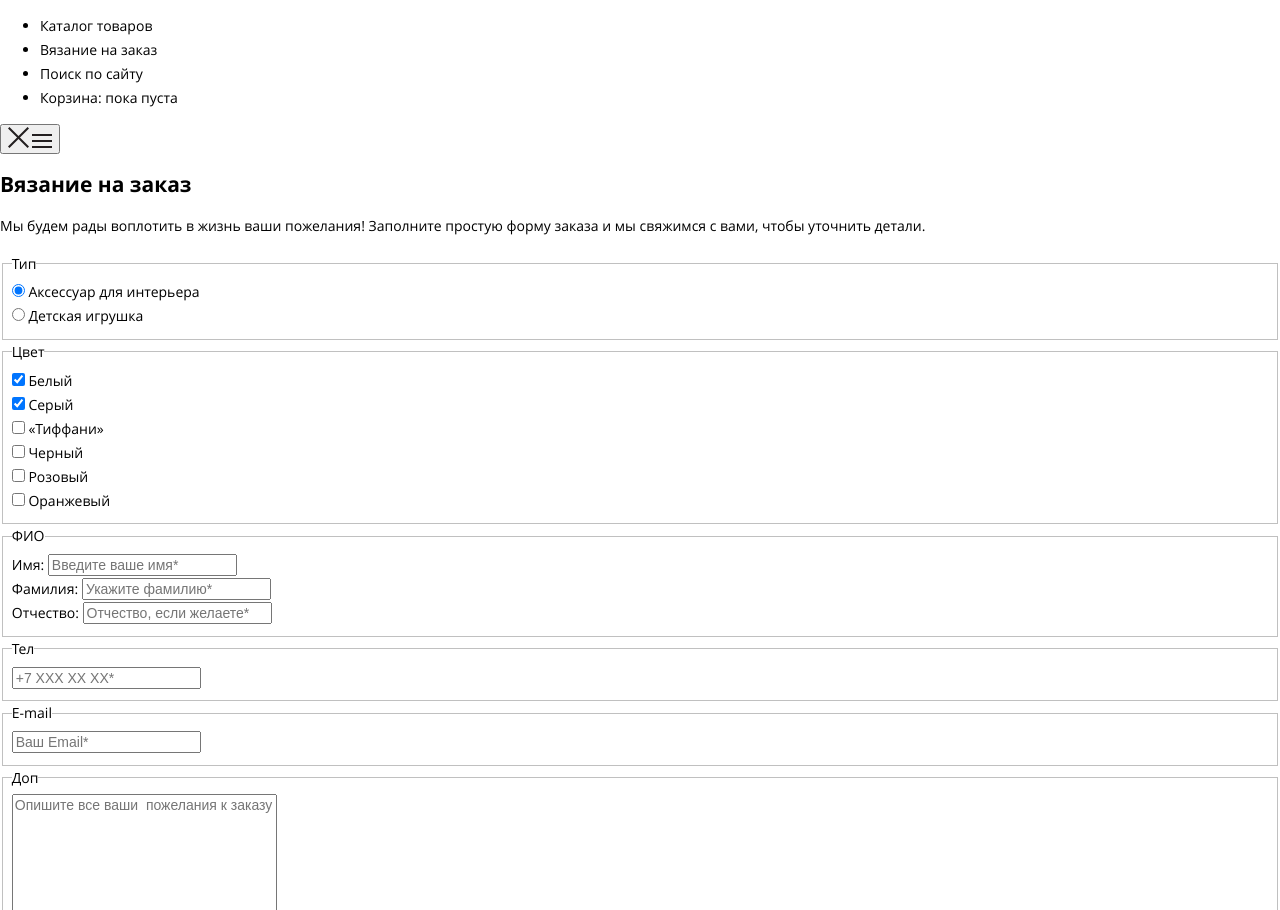
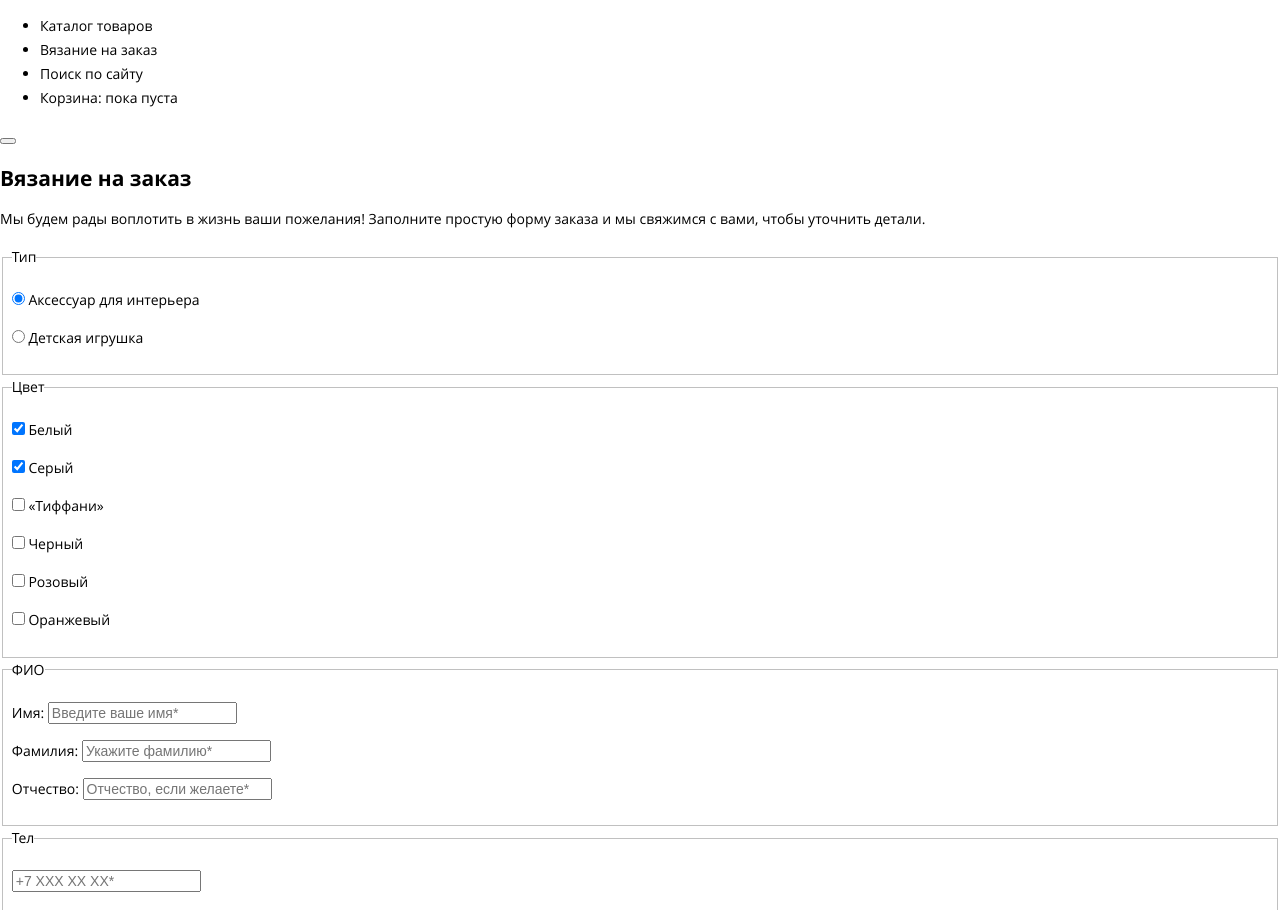
Before and after one commit to IgorViV/Mishka, a website: page source/form.html in a window 1280 px wide. Shown: the part 42-952 px from the top of the page. Drawn offline with nearby package versions, Linux system fonts and the light colour scheme; files that its build step writes are made by us from their sources.

Commit message:
Исправляет разметку модального окна и кнопок форм

```diff
--- a/source/form.html
+++ b/source/form.html
@@ -30,8 +30,7 @@
           </li>
         </ul>
         <button class="page-menu__button" type="button">
-          <img class="page-menu__button-img page-menu__button-img--close" src="img/icon-menu-close.svg">
-          <img class="page-menu__button-img page-menu__button-img--open" src="img/icon-menu-open.svg">
+
         </button>
       </nav>
     </header>
@@ -48,92 +47,92 @@
           <legend class="form__group-title">
             Тип
           </legend>
-          <div>
+          <p>
             <label>
               <input type="radio" name="typeProduct" value="accessory" checked>
               Аксессуар для  интерьера
             </label>
-          </div>
-          <div>
+          </p>
+          <p>
             <label>
               <input type="radio" name="typeProduct" value="toy">
               Детская игрушка
             </label>
-          </div>
+          </p>
         </fieldset>
         <fieldset class="form__group form__group--color">
           <legend class="form__group-title">
             Цвет
           </legend>
-          <div>
+          <p>
             <label>
               <input type="checkbox" name="colorProduct" checked>
               Белый
             </label>
-          </div>
-          <div>
+          </p>
+          <p>
             <label>
               <input type="checkbox" name="colorProduct" checked>
               Серый
             </label>
-          </div>
-          <div>
+          </p>
+          <p>
             <label>
               <input type="checkbox" name="colorProduct">
               «Тиффани»
             </label>
-          </div>
-          <div>
+          </p>
+          <p>
             <label>
               <input type="checkbox" name="colorProduct">
               Черный
             </label>
-          </div>
-          <div>
+          </p>
+          <p>
             <label>
               <input type="checkbox" name="colorProduct">
               Розовый
             </label>
-          </div>
-          <div>
+          </p>
+          <p>
             <label>
               <input type="checkbox" name="colorProduct">
               Оранжевый
             </label>
-          </div>
+          </p>
         </fieldset>
         <fieldset class="form__group form__group--initial">
           <legend class="form__group-title">
             ФИО
           </legend>
-          <div>
+          <p>
             <label for="firstName">Имя:</label>
             <input type="text" name="firstName" id="firstName" placeholder="Введите ваше имя*" required>
-          </div>
-          <div>
+          </p>
+          <p>
             <label for="lastName">Фамилия:</label>
             <input type="text" name="lastName" id="lastName" placeholder="Укажите фамилию*" required>
-          </div>
-          <div>
+          </p>
+          <p>
             <label for="patronymic">Отчество:</label>
             <input type="text" name="patronymic" id="patronymic" placeholder="Отчество, если желаете*">
-          </div>
+          </p>
         </fieldset>
         <fieldset class="form__group form__group--initial">
           <legend class="form__group-title">
             Тел
           </legend>
-          <div>
+          <p>
             <input type="tel" name="phone" placeholder="+7 ХХХ ХХ ХХ*" required>
-          </div>
+          </p>
         </fieldset>
         <fieldset class="form__group form__group--initial">
           <legend class="form__group-title">
             E-mail
           </legend>
-          <div>
+          <p>
             <input type="email" name="email" placeholder="Ваш Email*" required>
-          </div>
+          </p>
         </fieldset>
         <fieldset class="form__group form__group--initial">
           <legend class="form__group-title">
@@ -144,7 +143,9 @@
         <p>
           *Поля обязательны для заполнения
         </p>
-        <input type="submit" value="Отправить заказ">
+        <button class="form__btn-submit" type="submit">
+          Отправить заказ
+        </button>
       </section>
     </main>
     <footer class="page-footer">
```
Also changed, not shown: source/catalog.html (+17 -14 lines), source/index.html (+18 -15 lines), source/less/general.less (+8 -0 lines), README.md.
